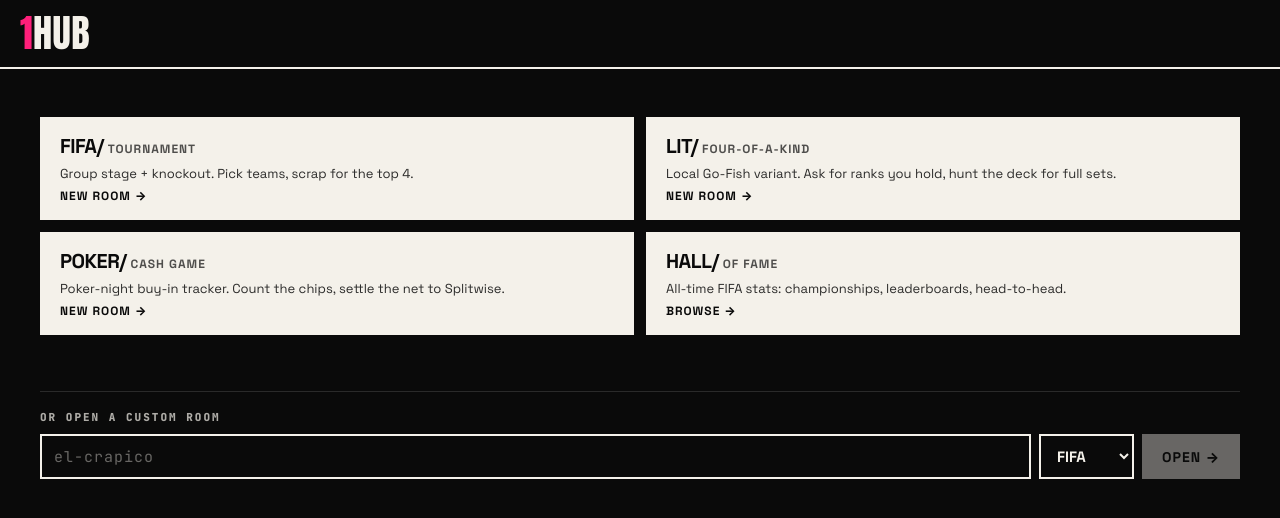
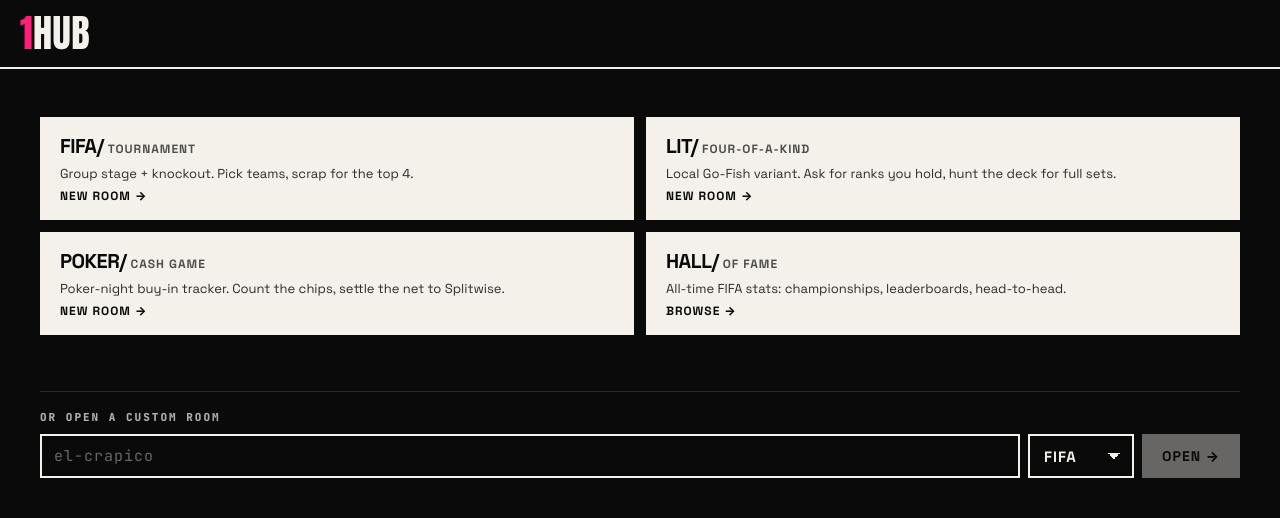
Before and after one commit to nIMblEt06/fifa, a React (Vite) app: page / in a window 1280 px wide. Shown: the top 518 px of the page. Built offline with nearby package versions, Linux system fonts and the light colour scheme.

Commit message:
fix: styling issues

```diff
--- a/src/index.css
+++ b/src/index.css
@@ -1339,9 +1339,12 @@
 }
 .team-select-row .combobox {
   flex: 1 1 100%;
-}
+  min-width: 0;
+}
+.team-select-row .row-actions { flex-shrink: 0; }
 @media (min-width: 520px) {
-  .team-select-row .combobox { flex: 1 1 auto; }
+  .team-select-row { flex-wrap: nowrap; }
+  .team-select-row .combobox { flex: 1 1 0; }
 }
 
 /* ── Hub / GamePicker ─────────────────────────────────────────── */
@@ -1432,10 +1435,24 @@
   background: var(--ink);
   color: var(--paper);
   border: 2px solid var(--paper);
-  padding: 10px 12px;
+  padding: 10px 36px 10px 14px;
   font-family: inherit;
   font-size: 15px;
   font-weight: 700;
+  letter-spacing: 1px;
+  appearance: none;
+  -webkit-appearance: none;
+  background-image: linear-gradient(45deg, transparent 50%, var(--paper) 50%),
+                    linear-gradient(135deg, var(--paper) 50%, transparent 50%);
+  background-position: calc(100% - 18px) 50%, calc(100% - 12px) 50%;
+  background-size: 6px 6px, 6px 6px;
+  background-repeat: no-repeat;
+  cursor: pointer;
+}
+.custom-room-game:focus { outline: none; border-color: var(--hot); }
+.custom-room-game option {
+  background: var(--ink);
+  color: var(--paper);
 }
 .custom-room-btn {
   background: var(--paper);
```
Also changed, not shown: public/el-crapico.svg (added).
